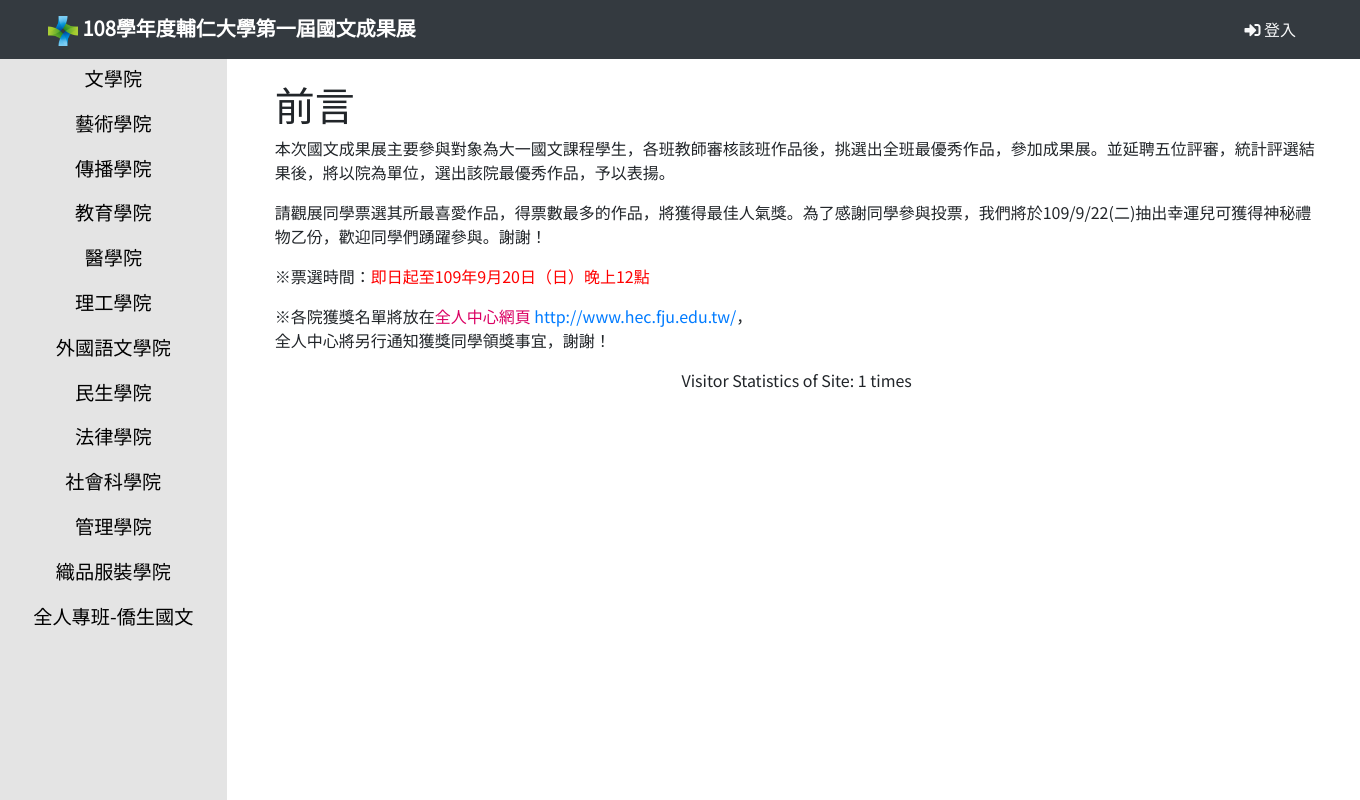
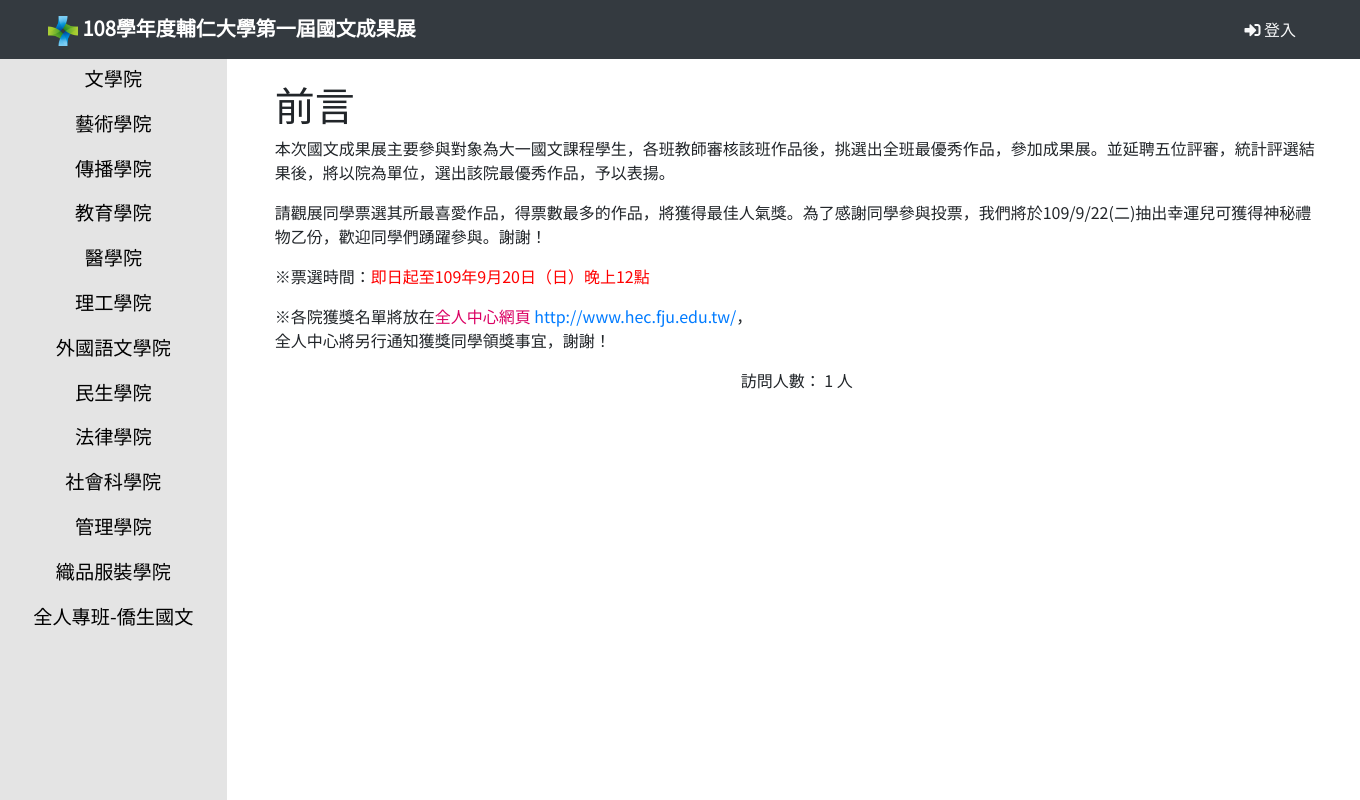
Before and after one commit to SIRLA-FJULIS/FJU_Portfolio_Voting, a Django app: page / in a window 1360 px wide. Run offline with Django 3.2, Linux system fonts and the light colour scheme; data comes from the database, SQL or seed files in the repository; some libraries are stand-ins or nearby versions.

Commit message:
Update count site_visitors by IP_address

```diff
--- a/Portfolio_Voting/templates/layout/base.html
+++ b/Portfolio_Voting/templates/layout/base.html
@@ -36,7 +36,7 @@
     {% include "./_navbar.html" %}
     <main class="container offset-2 px-5 pt-4">
         {% block content %}{% endblock %}
-        <p class="text-center align-text-bottom">Visitor Statistics of Site: {{context_nb_vistors}} times</p>
+        <p class="text-center align-text-bottom">訪問人數： {{context_nb_vistors}} 人</p>
     </main>
     {% block custom_script %}{% endblock %}
 </body>
--- a/Portfolio_Voting/users/processor.py
+++ b/Portfolio_Voting/users/processor.py
@@ -42,5 +42,5 @@ def save_visitor_infos(request):
     #context_nb_vistors = 0
     present_date = datetime.datetime.now()
     ref_date = present_date - datetime.timedelta(minutes=5)
-    context_nb_vistors = Visitor_Infos.objects.values_list('ip_address', flat=True).count()
+    context_nb_vistors = Visitor_Infos.objects.values_list('ip_address', flat=True).distinct().count()
     return {"context_nb_vistors":context_nb_vistors}
```
